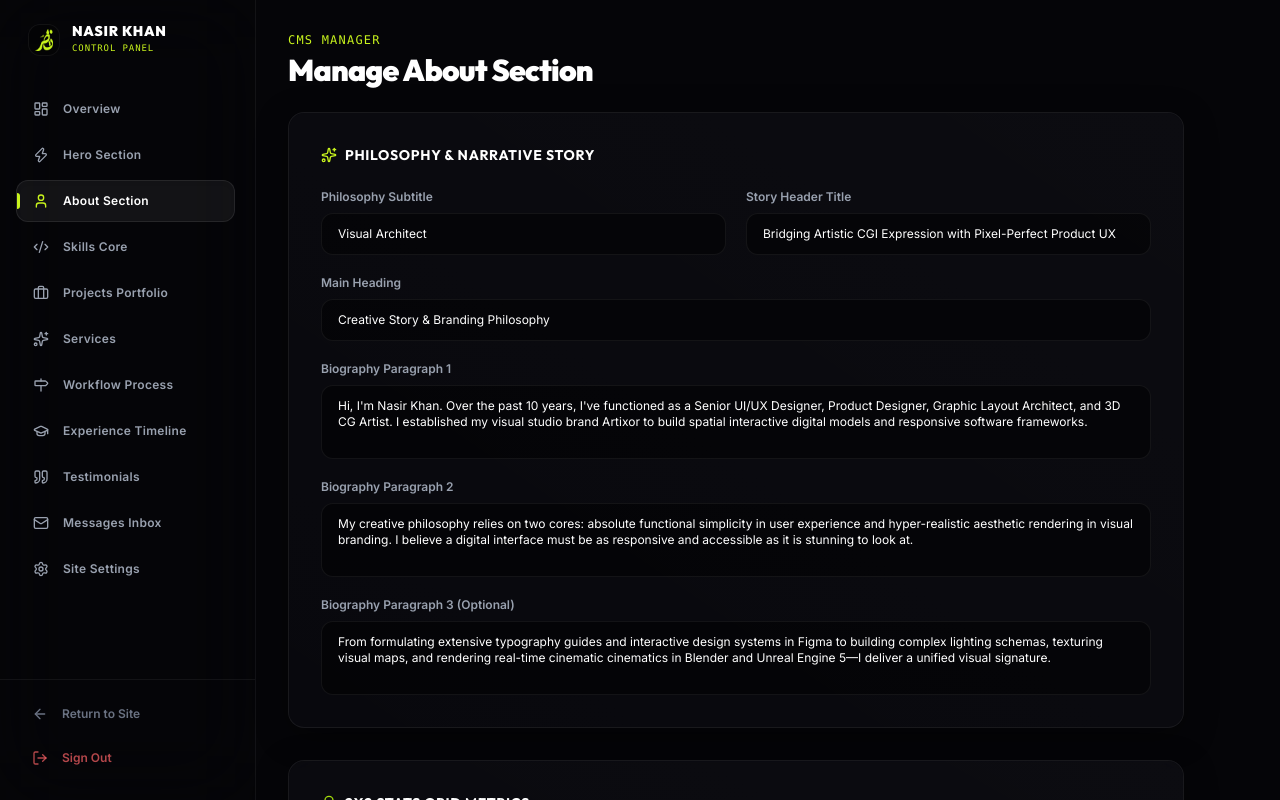
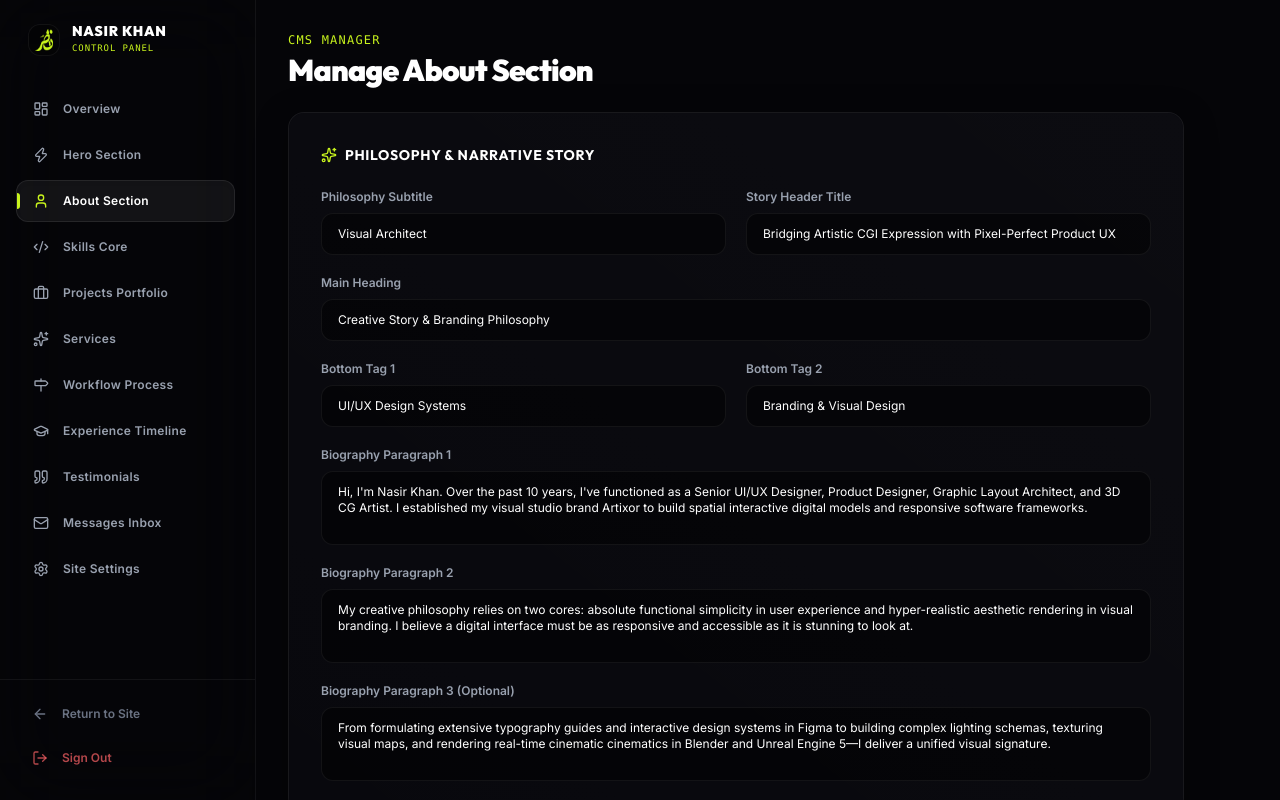
Before and after one commit to Nasirkhan815/portfolio, a Next.js app: page /admin/dashboard/about in a window 1280 px wide. Shown: the top 800 px of the page. Built offline with nearby package versions, Linux system fonts and the light colour scheme; no server answers; the database is empty.

Commit message:
editable about

```diff
--- a/seed.js
+++ b/seed.js
@@ -129,6 +129,8 @@ async function seedDatabase() {
   const aboutSettings = {
     id: 'about_settings',
     section_heading: 'Creative Story & Branding Philosophy',
+    tag_one_text: 'UI/UX Design Systems',
+    tag_two_text: 'Branding & Visual Design',
     subtitle: 'Visual Architect',
     title: 'Bridging Artistic CGI Expression with Pixel-Perfect Product UX',
     paragraphs: [
--- a/src/app/admin/dashboard/about/AboutForm.tsx
+++ b/src/app/admin/dashboard/about/AboutForm.tsx
@@ -16,6 +16,8 @@ interface AboutData {
   section_heading?: string;
   title: string;
   subtitle: string;
+  tag_one_text?: string;
+  tag_two_text?: string;
   paragraphs: string[];
   stats: StatItem[];
 }
@@ -107,6 +109,36 @@ export default function AboutForm({ initialData }: { initialData: AboutData }) {
               placeholder="Creative Story & Branding Philosophy"
               className="w-full px-4 py-3 rounded-xl text-xs bg-black/45 border border-white/[0.06] text-white focus:outline-none focus:border-neon-purple/50 transition-colors"
             />
+          </div>
+
+          <div className="grid grid-cols-1 sm:grid-cols-2 gap-5">
+            <div className="flex flex-col space-y-2">
+              <label htmlFor="tag_one_text" className="text-xs font-semibold text-gray-400">
+                Bottom Tag 1
+              </label>
+              <input
+                type="text"
+                id="tag_one_text"
+                name="tag_one_text"
+                defaultValue={initialData.tag_one_text || ""}
+                placeholder="UI/UX Design Systems"
+                className="w-full px-4 py-3 rounded-xl text-xs bg-black/45 border border-white/[0.06] text-white focus:outline-none focus:border-neon-purple/50 transition-colors"
+              />
+            </div>
+
+            <div className="flex flex-col space-y-2">
+              <label htmlFor="tag_two_text" className="text-xs font-semibold text-gray-400">
+                Bottom Tag 2
+              </label>
+              <input
+                type="text"
+                id="tag_two_text"
+                name="tag_two_text"
+                defaultValue={initialData.tag_two_text || ""}
+                placeholder="Branding & Visual Design"
+                className="w-full px-4 py-3 rounded-xl text-xs bg-black/45 border border-white/[0.06] text-white focus:outline-none focus:border-neon-purple/50 transition-colors"
+              />
+            </div>
           </div>
 
           {/* Paragraph 1 */}
--- a/src/app/admin/dashboard/about/actions.ts
+++ b/src/app/admin/dashboard/about/actions.ts
@@ -12,6 +12,8 @@ export async function updateAbout(prevState: any, formData: FormData) {
     const title = (formData.get("title") as string) || null;
     const subtitle = (formData.get("subtitle") as string) || null;
     const section_heading = (formData.get("section_heading") as string) || null;
+    const tag_one_text = (formData.get("tag_one_text") as string) || null;
+    const tag_two_text = (formData.get("tag_two_text") as string) || null;
 
     // Retrieve the three paragraphs
     const p1 = formData.get("paragraph_1") as string;
@@ -57,6 +59,8 @@ export async function updateAbout(prevState: any, formData: FormData) {
         title,
         subtitle,
         section_heading,
+        tag_one_text,
+        tag_two_text,
         paragraphs,
         stats,
         updated_at: new Date().toISOString()
--- a/src/app/admin/dashboard/about/page.tsx
+++ b/src/app/admin/dashboard/about/page.tsx
@@ -12,6 +12,8 @@ export default async function AboutPage() {
 
   const defaults = {
     section_heading: "Creative Story & Branding Philosophy",
+    tag_one_text: "UI/UX Design Systems",
+    tag_two_text: "Branding & Visual Design",
     title: "Bridging Artistic CGI Expression with Pixel-Perfect Product UX",
     subtitle: "Visual Architect",
     paragraphs: [
--- a/src/components/About.tsx
+++ b/src/components/About.tsx
@@ -140,13 +140,13 @@ export default function About() {
                   <div className="w-8 h-8 rounded-lg bg-neon-purple/10 flex items-center justify-center text-neon-purple">
                     <Compass className="w-4 h-4" />
                   </div>
-                  <span className="text-xs font-semibold text-gray-300">Spatial UI Architecture</span>
+                  <span className="text-xs font-semibold text-gray-300">{aboutData?.tag_one_text || "UI/UX Design Systems"}</span>
                 </div>
                 <div className="flex items-center gap-3">
                   <div className="w-8 h-8 rounded-lg bg-neon-pink/10 flex items-center justify-center text-neon-pink">
                     <Star className="w-4 h-4" />
                   </div>
-                  <span className="text-xs font-semibold text-gray-300">Cinematic CGI Production</span>
+                  <span className="text-xs font-semibold text-gray-300">{aboutData?.tag_two_text || "Branding & Visual Design"}</span>
                 </div>
               </div>
 
```
Also changed, not shown: 1 other file (tests, documents, lock files or other folders).
